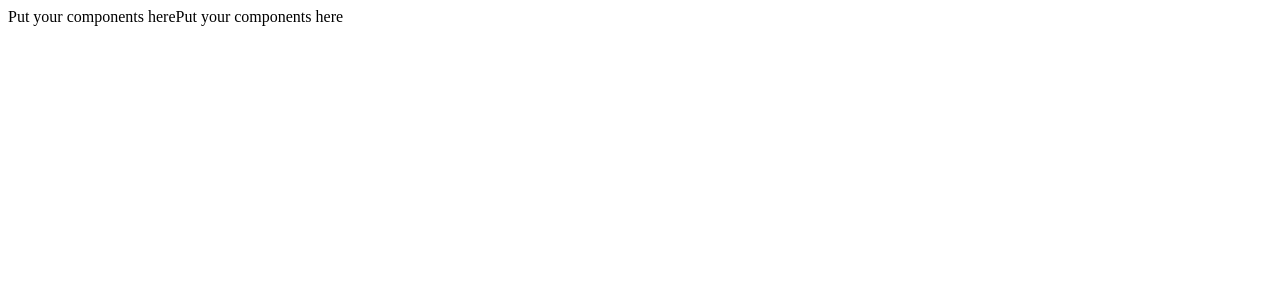
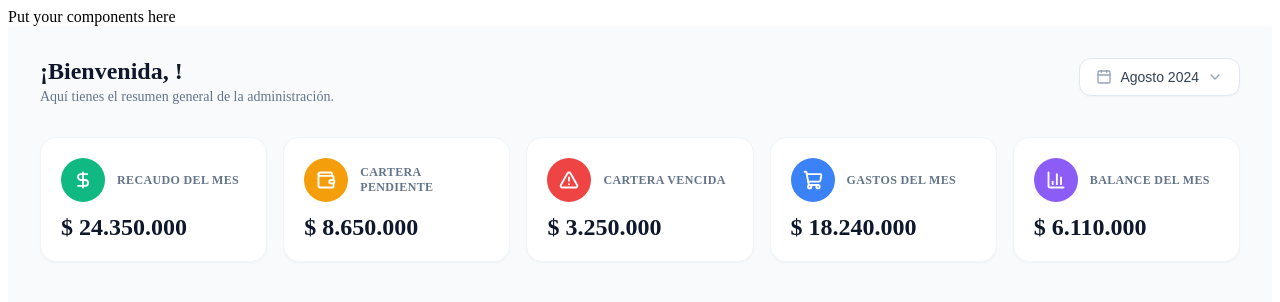
Before and after one commit to StartupName/admin-software, a React (Vite) app: page /dashboard in a window 1280 px wide. Shown: the top 302 px of the page. Built offline with nearby package versions, Linux system fonts and the light colour scheme.

Commit message:
feat(informationcardscomponent): add new component

```diff
--- a/package.json
+++ b/package.json
@@ -10,6 +10,7 @@
     "preview": "vite preview"
   },
   "dependencies": {
+    "lucide-react": "^1.38.0",
     "react": "^19.2.8",
     "react-dom": "^19.2.8"
   },
--- a/src/modules/dashboard/Dashboard.jsx
+++ b/src/modules/dashboard/Dashboard.jsx
@@ -1,9 +1,9 @@
 import './Dashboard.css'
-
+import InformationCardsComponent from './components/InformationCardsComponent/InformationCardsComponent'
 function DashBoard() {
     return (
         <>
-            Put your components here
+            <InformationCardsComponent/>
         </>
     )
 }
--- a/src/modules/dashboard/components/InformationCardsComponent/InformationCardsComponent.css
+++ b/src/modules/dashboard/components/InformationCardsComponent/InformationCardsComponent.css
@@ -1 +1,193 @@
-/* Write your css code here */
+/* ==================================================================
+   Dashboard - estilos generales
+   ================================================================== */
+.dashboard {
+  min-height: 100vh;
+  background-color: #f8fafc;
+  padding: 32px;
+}
+
+.dashboard-container {
+  max-width: 1280px;
+  margin: 0 auto;
+}
+
+/* ------------------------------------------------------------------
+   Encabezado (bienvenida + selector de fecha)
+   ------------------------------------------------------------------ */
+.dashboard-header {
+  display: flex;
+  flex-wrap: wrap;
+  align-items: flex-start;
+  justify-content: space-between;
+  gap: 16px;
+  margin-bottom: 32px;
+}
+
+.dashboard-title {
+  font-size: 24px;
+  font-weight: 700;
+  color: #0f172a;
+  margin: 0;
+}
+
+.dashboard-subtitle {
+  font-size: 14px;
+  color: #64748b;
+  margin: 4px 0 0 0;
+}
+
+/* ------------------------------------------------------------------
+   Fila de tarjetas
+   ------------------------------------------------------------------ */
+.cards-row {
+  display: flex;
+  flex-wrap: wrap;
+  gap: 16px;
+}
+
+/* ==================================================================
+   StatCard (tarjeta individual)
+   ================================================================== */
+.stat-card {
+  flex: 1;
+  min-width: 180px;
+  background-color: #ffffff;
+  border: 1px solid #f1f5f9;
+  border-radius: 16px;
+  box-shadow: 0 1px 2px rgba(0, 0, 0, 0.04);
+  padding: 20px;
+  transition: transform 0.15s ease, border-color 0.15s ease, box-shadow 0.15s ease;
+}
+
+.stat-card:hover {
+  transform: scale(1.02);
+  border-color: #c7d2fe;
+  box-shadow: 0 4px 12px rgba(0, 0, 0, 0.06);
+}
+
+.stat-card-header {
+  display: flex;
+  align-items: center;
+  gap: 12px;
+  margin-bottom: 12px;
+}
+
+.stat-card-icon-circle {
+  width: 44px;
+  height: 44px;
+  border-radius: 9999px;
+  display: flex;
+  align-items: center;
+  justify-content: center;
+  flex-shrink: 0;
+  /* background-color se define inline vía prop (circleColor) */
+}
+
+.stat-card-icon {
+  color: #ffffff;
+}
+
+.stat-card-title {
+  font-size: 12px;
+  font-weight: 600;
+  letter-spacing: 0.03em;
+  text-transform: uppercase;
+  color: #64748b;
+  margin: 0;
+}
+
+.stat-card-value {
+  font-size: 24px;
+  font-weight: 700;
+  color: #0f172a;
+  margin: 0;
+}
+
+/* ==================================================================
+   MultiDatePicker
+   ================================================================== */
+.date-picker {
+  position: relative;
+}
+
+.date-picker-button {
+  display: flex;
+  align-items: center;
+  gap: 8px;
+  background-color: #ffffff;
+  border: 1px solid #e2e8f0;
+  border-radius: 12px;
+  padding: 10px 16px;
+  font-size: 14px;
+  font-weight: 500;
+  color: #334155;
+  box-shadow: 0 1px 2px rgba(0, 0, 0, 0.04);
+  cursor: pointer;
+  transition: border-color 0.15s ease;
+}
+
+.date-picker-button:hover {
+  border-color: #cbd5e1;
+}
+
+.date-picker-button:disabled {
+  cursor: not-allowed;
+  color: #94a3b8;
+  background-color: #f8fafc;
+}
+
+.date-picker-icon {
+  color: #94a3b8;
+}
+
+.date-picker-chevron {
+  color: #94a3b8;
+  transition: transform 0.15s ease;
+}
+
+.date-picker-chevron--open {
+  transform: rotate(180deg);
+}
+
+.date-picker-dropdown {
+  position: absolute;
+  right: 0;
+  margin-top: 8px;
+  width: 224px;
+  background-color: #ffffff;
+  border: 1px solid #f1f5f9;
+  border-radius: 12px;
+  box-shadow: 0 10px 25px rgba(0, 0, 0, 0.1);
+  padding: 8px 0;
+  z-index: 10;
+}
+
+.date-picker-option {
+  display: block;
+  width: 100%;
+  text-align: left;
+  background: none;
+  border: none;
+  padding: 8px 16px;
+  font-size: 14px;
+  color: #334155;
+  cursor: pointer;
+}
+
+.date-picker-option:hover {
+  background-color: #f8fafc;
+}
+
+.date-picker-option--selected {
+  color: #4338ca;
+  font-weight: 600;
+  background-color: #eef2ff;
+}
+
+.date-picker-empty {
+  padding: 8px 16px;
+  font-size: 14px;
+  color: #94a3b8;
+  margin: 0;
+}
--- a/src/modules/dashboard/components/InformationCardsComponent/InformationCardsComponent.jsx
+++ b/src/modules/dashboard/components/InformationCardsComponent/InformationCardsComponent.jsx
@@ -1 +1,182 @@
-// Write your code here
+import React, { useState, useRef, useEffect } from "react";
+import {
+  DollarSign,
+  Wallet,
+  AlertTriangle,
+  ShoppingCart,
+  BarChart3,
+  Calendar,
+  ChevronDown,
+} from "lucide-react";
+import "./InformationCardsComponent.css";
+
+/* ------------------------------------------------------------------ */
+/*  StatCard: reutilizable, toda su info llega por props               */
+/* ------------------------------------------------------------------ */
+function StatCard({ icon: Icon, title, value, circleColor }) {
+  return (
+    <div className="stat-card">
+      <div className="stat-card-header">
+        <div
+          className="stat-card-icon-circle"
+          style={{ backgroundColor: circleColor }}
+        >
+          <Icon size={20} className="stat-card-icon" strokeWidth={2.25} />
+        </div>
+        <p className="stat-card-title">{title}</p>
+      </div>
+
+      <p className="stat-card-value">{value}</p>
+    </div>
+  );
+}
+
+/* ------------------------------------------------------------------ */
+/*  MultiDatePicker: dropdown de fecha única para las estadísticas.
+    Maneja, vía props, el caso en que no haya fechas disponibles.      */
+/* ------------------------------------------------------------------ */
+function MultiDatePicker({ availableDates, selectedDate, onChange }) {
+  const [open, setOpen] = useState(false);
+  const ref = useRef(null);
+  const hasDates = availableDates.length > 0;
+
+  useEffect(() => {
+    function handleClickOutside(e) {
+      if (ref.current && !ref.current.contains(e.target)) setOpen(false);
+    }
+    document.addEventListener("mousedown", handleClickOutside);
+    return () => document.removeEventListener("mousedown", handleClickOutside);
+  }, []);
+
+  function selectDate(date) {
+    onChange(date);
+    setOpen(false);
+  }
+
+  const label = selectedDate || (hasDates ? "Seleccionar mes" : "Sin fechas disponibles");
+
+  return (
+    <div className="date-picker" ref={ref}>
+      <button
+        type="button"
+        onClick={() => hasDates && setOpen((o) => !o)}
+        className="date-picker-button"
+        disabled={!hasDates}
+      >
+        <Calendar size={16} className="date-picker-icon" />
+        <span>{label}</span>
+        <ChevronDown
+          size={16}
+          className={`date-picker-chevron ${open ? "date-picker-chevron--open" : ""}`}
+        />
+      </button>
+
+      {open && hasDates && (
+        <div className="date-picker-dropdown">
+          {availableDates.map((date) => {
+            const isSelected = date === selectedDate;
+            return (
+              <button
+                key={date}
+                type="button"
+                onClick={() => selectDate(date)}
+                className={`date-picker-option ${isSelected ? "date-picker-option--selected" : ""}`}
+              >
+                {date}
+              </button>
+            );
+          })}
+        </div>
+      )}
+    </div>
+  );
+}
+
+/* ------------------------------------------------------------------ */
+/*  AdminSummary: ensambla todo, adminName llega por prop              */
+/* ------------------------------------------------------------------ */
+function AdminSummary({ adminName, showDatePicker = true }) {
+  // Datos de prueba para el selector de fechas (por ahora, un array estático)
+  const testDates = ["Junio 2024", "Julio 2024", "Agosto 2024", "Septiembre 2024"];
+  const [selectedDate, setSelectedDate] = useState("Agosto 2024");
+
+  // Datos de prueba para las tarjetas — en un caso real vendrían de una API
+  const cardsData = [
+    {
+      id: "recaudo",
+      icon: DollarSign,
+      title: "Recaudo del mes",
+      value: "$ 24.350.000",
+      circleColor: "#10B981",
+    },
+    {
+      id: "cartera-pendiente",
+      icon: Wallet,
+      title: "Cartera pendiente",
+      value: "$ 8.650.000",
+      circleColor: "#F59E0B",
+    },
+    {
+      id: "cartera-vencida",
+      icon: AlertTriangle,
+      title: "Cartera vencida",
+      value: "$ 3.250.000",
+      circleColor: "#EF4444",
+    },
+    {
+      id: "gastos",
+      icon: ShoppingCart,
+      title: "Gastos del mes",
+      value: "$ 18.240.000",
+      circleColor: "#3B82F6",
+    },
+    {
+      id: "balance",
+      icon: BarChart3,
+      title: "Balance del mes",
+      value: "$ 6.110.000",
+      circleColor: "#8B5CF6",
+    },
+  ];
+
+  return (
+    <div className="dashboard">
+      <div className="dashboard-container">
+        <div className="dashboard-header">
+          <div>
+            <h1 className="dashboard-title">¡Bienvenida, {adminName}!</h1>
+            <p className="dashboard-subtitle">
+              Aquí tienes el resumen general de la administración.
+            </p>
+          </div>
+
+          {showDatePicker && (
+            <MultiDatePicker
+              availableDates={testDates}
+              selectedDate={selectedDate}
+              onChange={setSelectedDate}
+            />
+          )}
+        </div>
+
+        <div className="cards-row">
+          {cardsData.map((card) => (
+            <StatCard
+              key={card.id}
+              icon={card.icon}
+              title={card.title}
+              value={card.value}
+              circleColor={card.circleColor}
+            />
+          ))}
+        </div>
+      </div>
+    </div>
+  );
+}
+
+ function InformationCardsComponent({ adminName, showDatePicker = true }) {
+  return <AdminSummary adminName={adminName} showDatePicker={showDatePicker} />;
+}
+
+export default InformationCardsComponent
```
Also changed, not shown: 1 other file (tests, documents, lock files or other folders).
